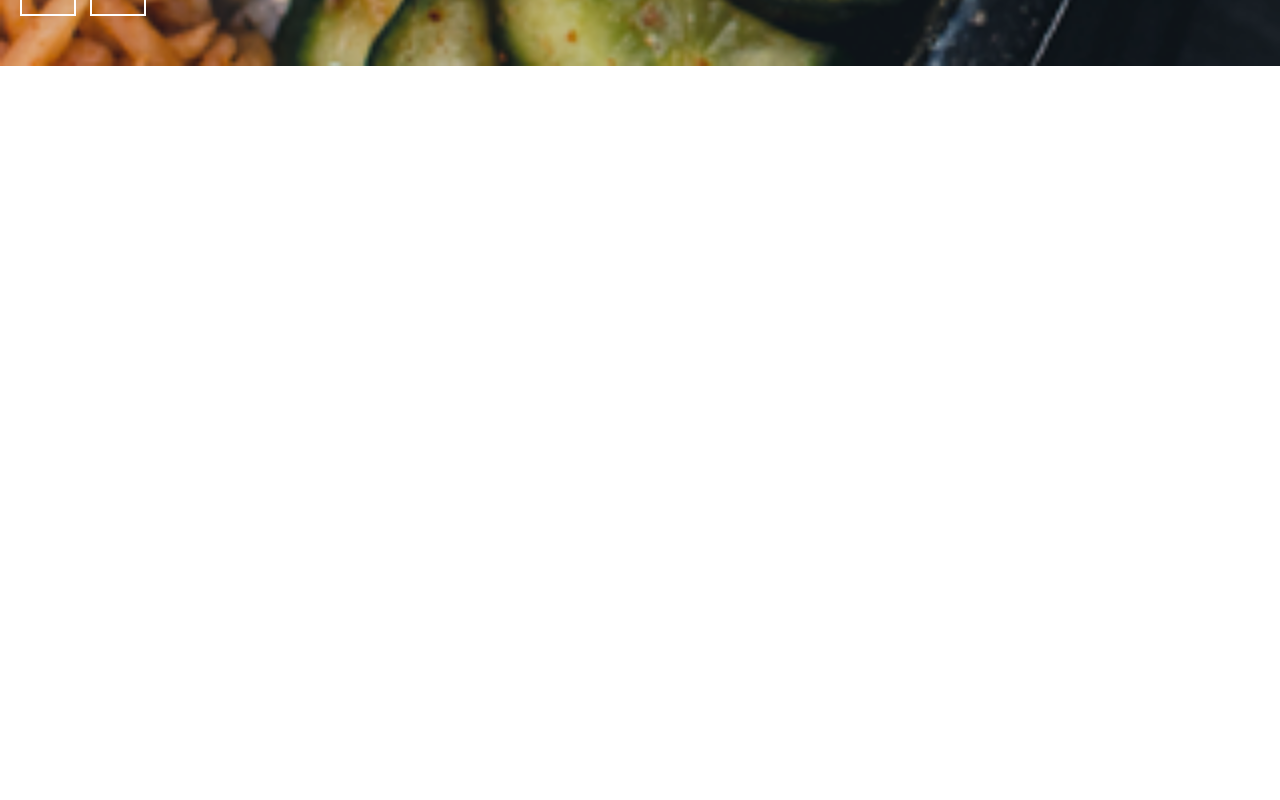
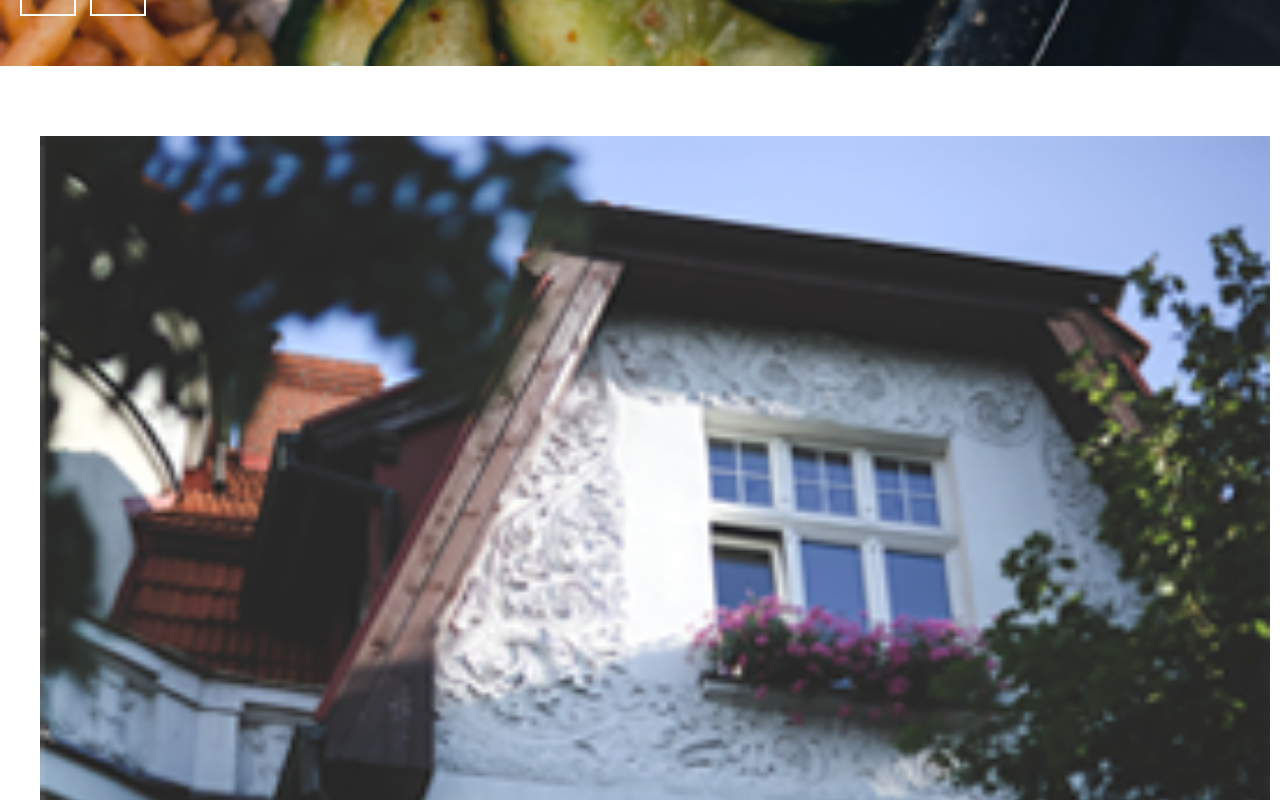
Before and after one commit to winqus/Renome-React, a React (Create React App) app: page / in a window 1280 px wide. Shown: the part 1800-2600 px from the top of the page. Before the commit the page ends 1866 px from the top, so only its background shows below. Built offline with nearby package versions, Linux system fonts and the light colour scheme.

Commit message:
Implemented about section in React.

```diff
--- a/src/App.jsx
+++ b/src/App.jsx
@@ -1,11 +1,22 @@
+/* eslint-disable react/no-unescaped-entities */
 import Navbar from './components/organisms/Navbar';
 import Carousel from './components/organisms/Carousel';
+import About from './components/organisms/About';
 
 function App() {
   return (
     <>
       <Navbar title="Renome" />
       <Carousel />
+      <About title="about" subtitle="WE CREATE DELICIOUS MEMORIES">
+        Renome it is renowned restaurant delights the senses with elegant
+        ambiance, gracious service and delectable menus in the heart of
+        Manhattan's. The distinctive setting boasts contemporary furnishings and
+        finishes atop the restaurant's grand modern architecture. Renome offers
+        the room for private dining where guests enjoy creative foods and
+        sumptuous late night desserts. Is one of the few Manhattan restaurants
+        to have a coveted 3-star Michelin rating.
+      </About>
     </>
   );
 }
--- /dev/null
+++ b/src/components/organisms/About.jsx
@@ -0,0 +1,25 @@
+import PropTypes from 'prop-types';
+
+function About({ title, subtitle, children }) {
+  return (
+    <section className="about">
+      <div className="about__image-container">
+        <img src={`${process.env.PUBLIC_URL}/img/about_img_1.png`} alt="Several white houses" className="about__image about__image--right" loading="lazy" />
+        <img src={`${process.env.PUBLIC_URL}/img/about_img_2.png`} alt="Building seen through tree leaves" className="about__image about__image--left about__image--on-top" loading="lazy" />
+      </div>
+      <h1 className="about__title">{title}</h1>
+      <h2 className="about__title about__subtitle">{subtitle}</h2>
+      <p className="about__text">
+        {children}
+      </p>
+    </section>
+  );
+}
+
+About.propTypes = {
+  title: PropTypes.string.isRequired,
+  subtitle: PropTypes.string.isRequired,
+  children: PropTypes.node.isRequired,
+};
+
+export default About;
```
